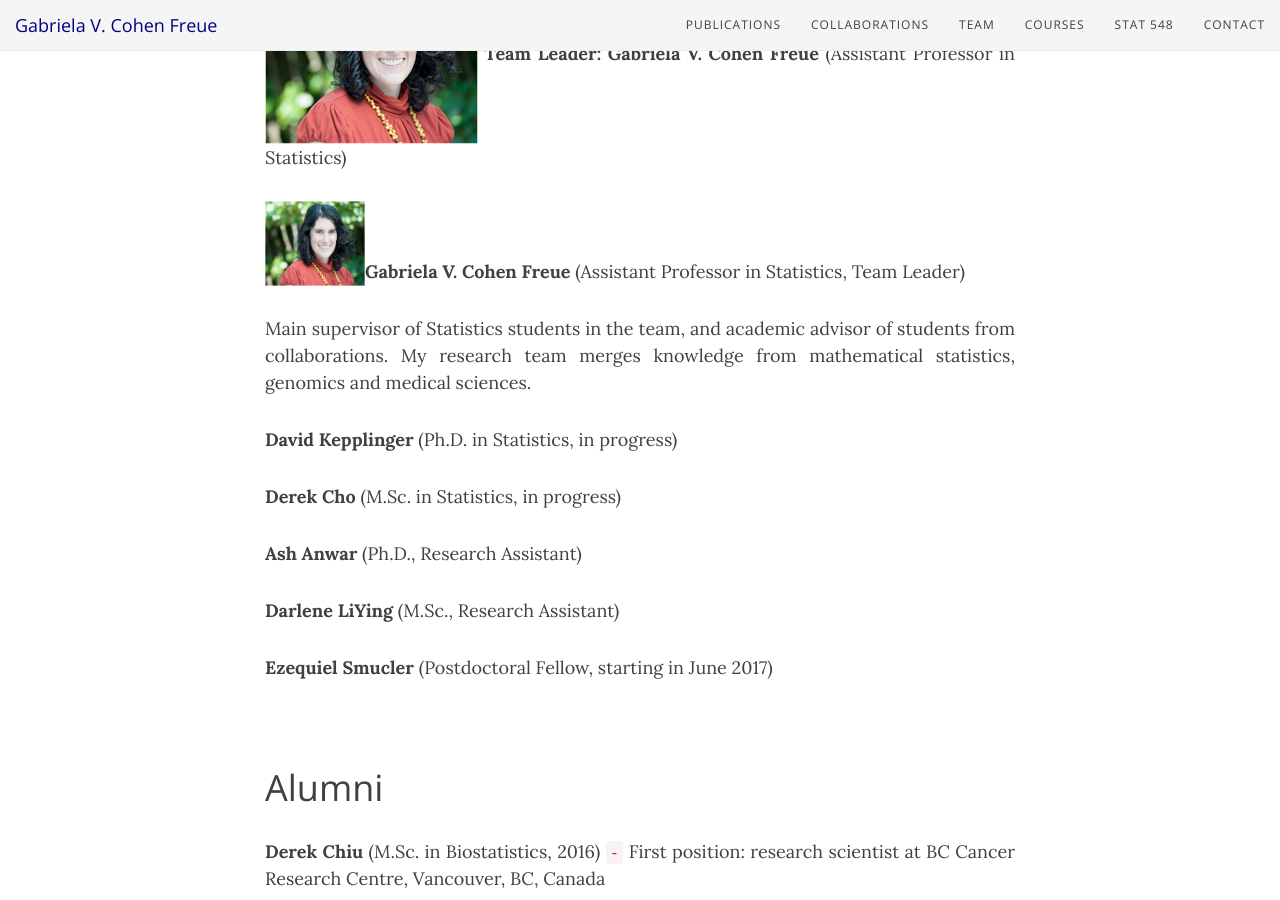
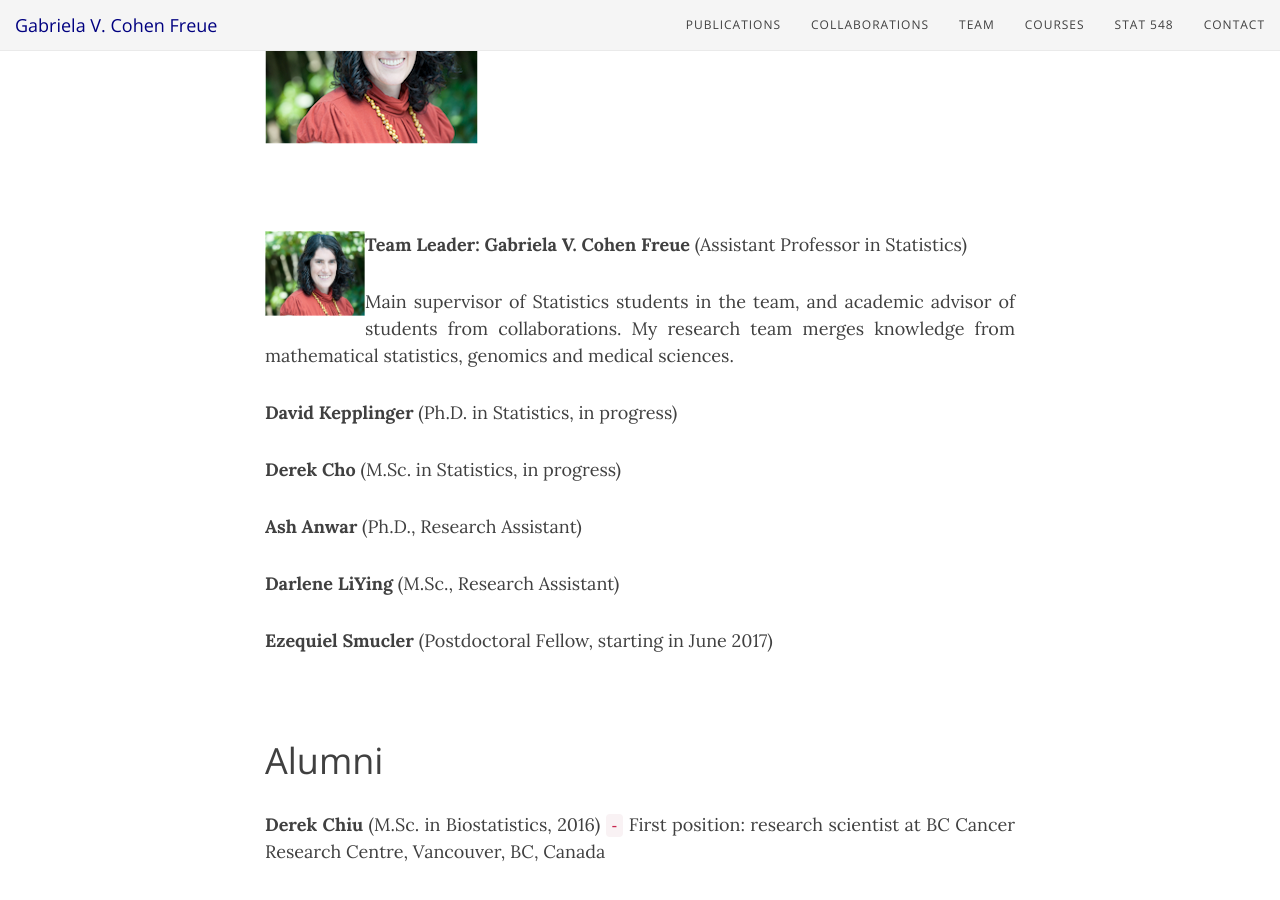
Before and after one commit to gcohenfr/gcohenfr.github.io, a Jekyll site: the page built from team.md, in a window 1280 px wide and 900 px high, scrolled down 312 px. Built offline with Jekyll 4.4.1, drawn with Linux system fonts in a browser that asks for light colours; nearby versions of some CDN libraries.

Commit message:
Update team.md

```diff
--- a/team.md
+++ b/team.md
@@ -2,14 +2,14 @@
 layout: page
 title: Team Members
 ---
-![Me](/img/me.png) **Team Leader: Gabriela V. Cohen Freue** (Assistant Professor in Statistics)
+![Me](/img/me.png)
 
-<img style="float: left;" src="/img/me.png" height="85" width="100">
 <br>
 
-<p align="center"> <b>Gabriela V. Cohen Freue</b> (Assistant Professor in Statistics, Team Leader)</p>
+**Team Leader: Gabriela V. Cohen Freue** (Assistant Professor in Statistics)
+<img style="float: left;" src="/img/me.png" height="85" width="100">
+<p align="center"> Main supervisor of Statistics students in the team, and academic advisor of students from collaborations. My research team merges knowledge from mathematical statistics, genomics and medical sciences.</p>
 
-Main supervisor of Statistics students in the team, and academic advisor of students from collaborations. My research team merges knowledge from mathematical statistics, genomics and medical sciences.
 
 **David Kepplinger** (Ph.D. in Statistics, in progress)
 
```
